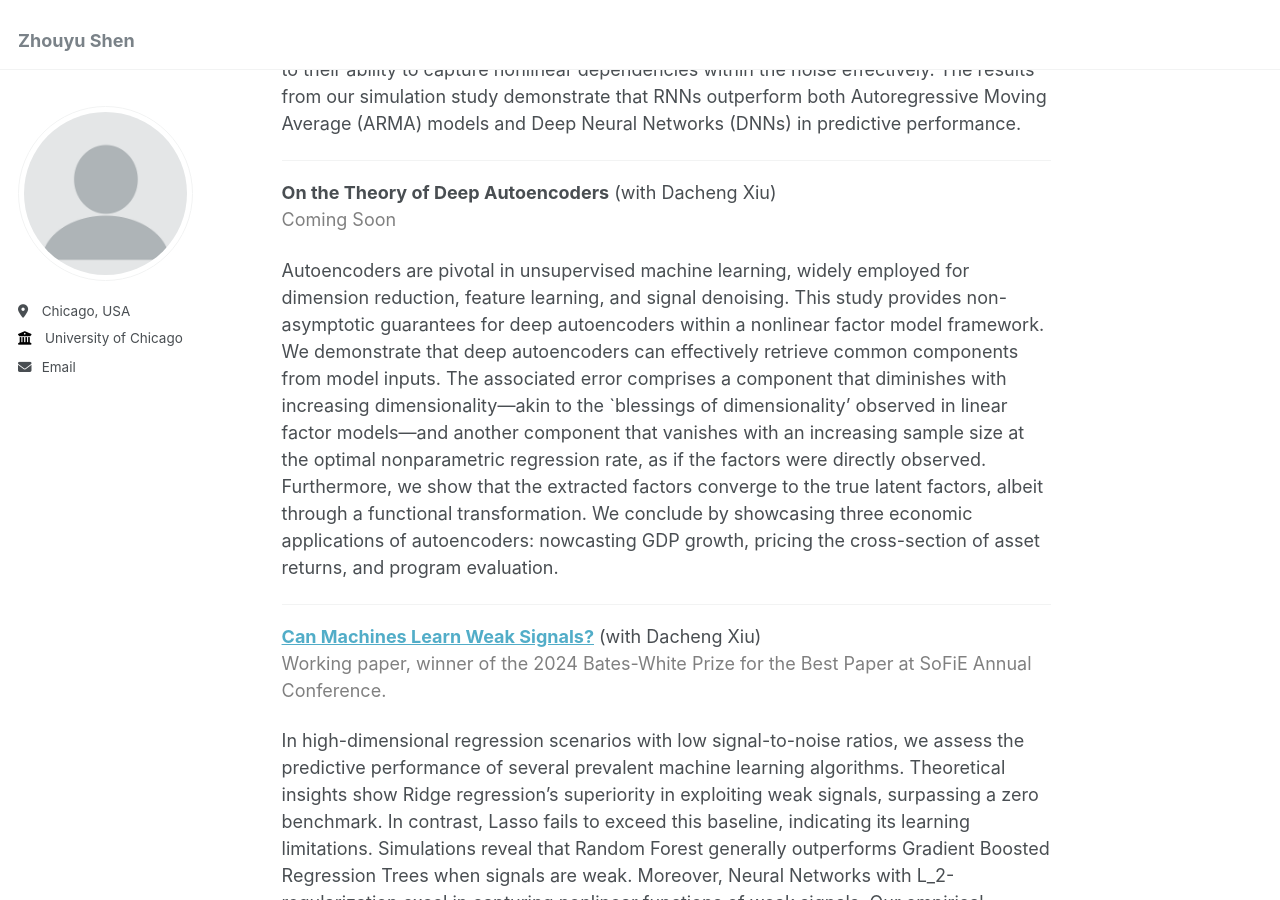
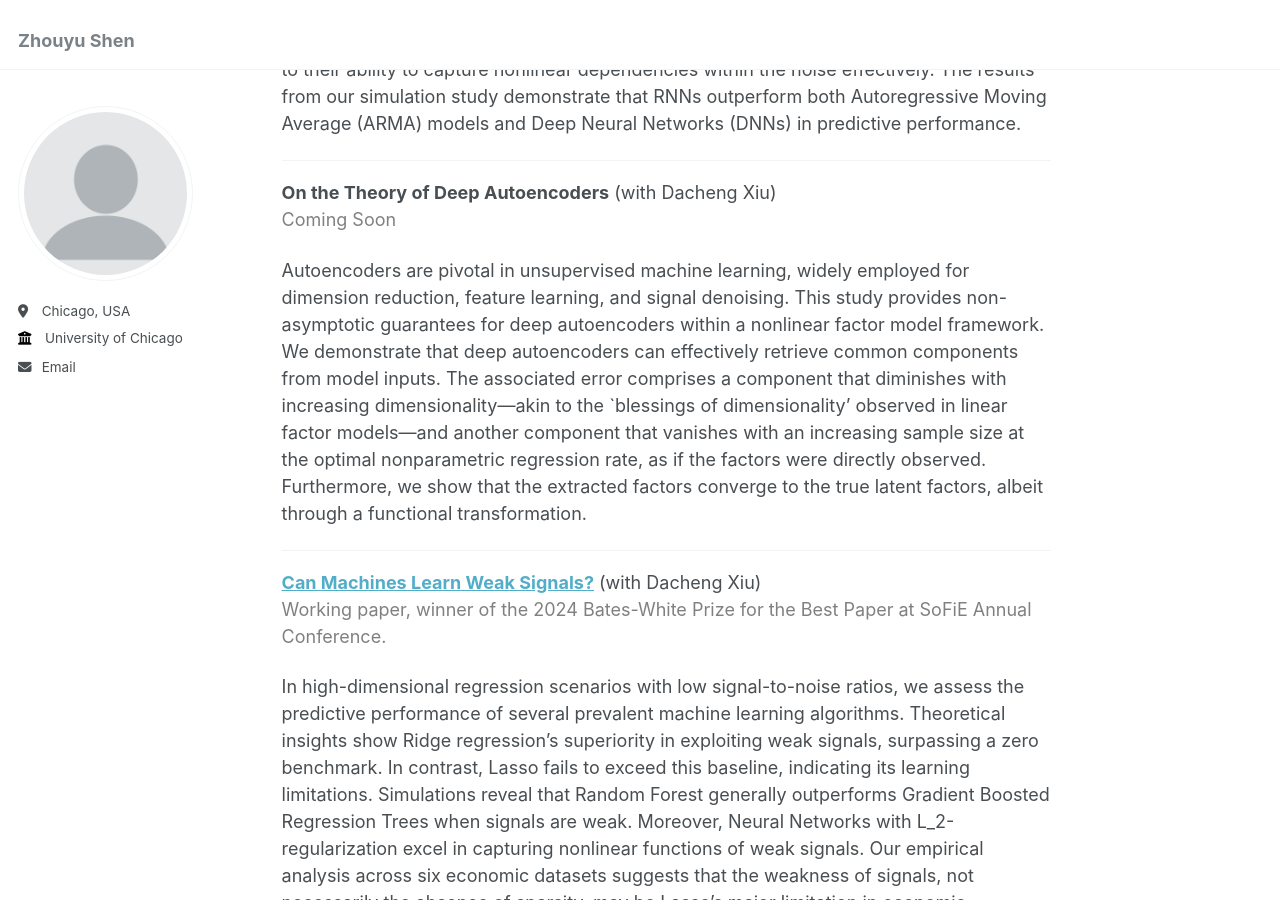
Before and after one commit to szyu123/zhouyushen, a Jekyll site: the page built from _pages/about.md, in a window 1280 px wide and 900 px high, scrolled down 825 px. Built offline with Jekyll 4.4.1, drawn with Linux system fonts in a browser that asks for light colours.

Commit message:
Update about.md

```diff
--- a/_pages/about.md
+++ b/_pages/about.md
@@ -26,7 +26,7 @@ Recurrent Neural Networks (RNNs) represent a class of artificial neural networks
 
 Autoencoders are pivotal in unsupervised machine learning, widely employed for dimension reduction, feature learning, and signal denoising. This study provides non-asymptotic guarantees for deep autoencoders within a nonlinear factor model framework. We demonstrate that deep autoencoders can effectively retrieve common components from model inputs.
 The associated error comprises a component that diminishes with increasing dimensionality---akin to the `blessings of dimensionality' observed in linear factor models---and another component that vanishes with an increasing sample size at the optimal nonparametric regression rate, as if the factors were directly observed. Furthermore, we show that the extracted factors converge to the true latent factors, albeit through a functional transformation.
-We conclude by showcasing three economic applications of autoencoders: nowcasting GDP growth, pricing the cross-section of asset returns, and program evaluation.
+
 
 ---
 
```
